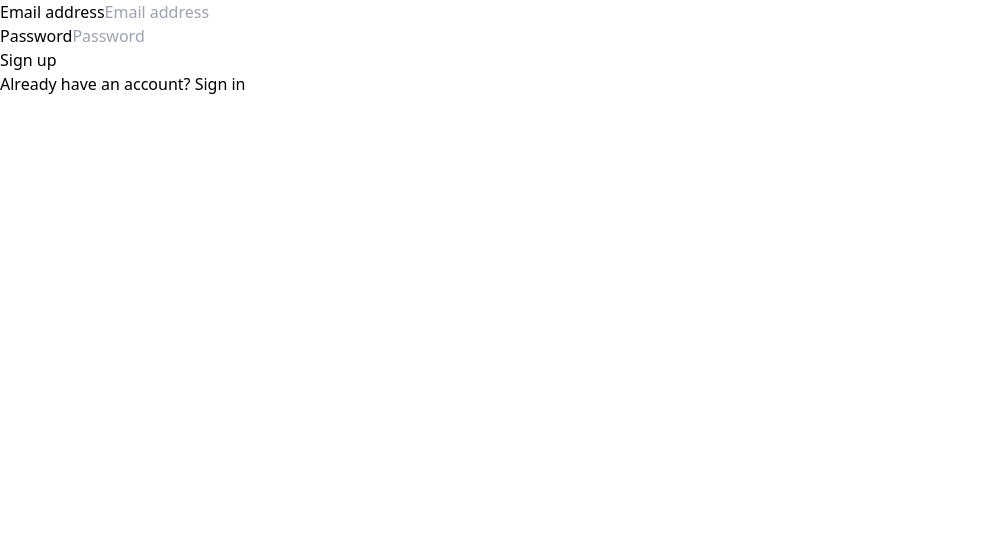
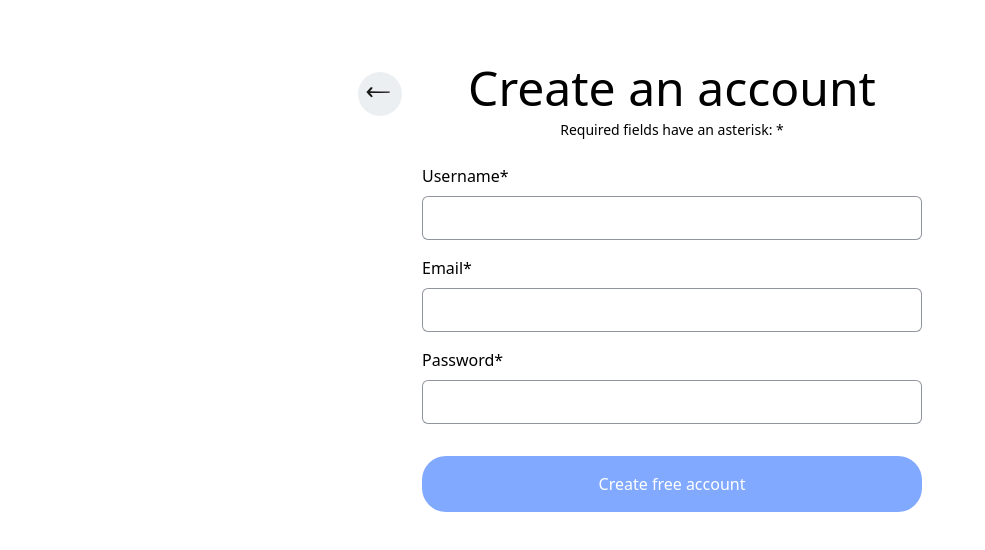
Before and after one commit to earool/basecoin_coinbase_clone, a React (Vite) app: page /signup in a window 1280 px wide. Shown: the top 550 px of the page, without its empty margins (0-985 px from the left). Built offline with nearby package versions, Linux system fonts and the light colour scheme; no server answers.

Commit message:
feat: add Signup component with useInput hook to managing validation

```diff
--- /dev/null
+++ b/src/components/starting/GoBackBtn.jsx
@@ -0,0 +1,26 @@
+import React from 'react';
+import { useNavigate } from 'react-router-dom';
+
+import { ReactComponent as LeftArrow } from '../../assets/icons/others/left_arrow.svg';
+
+function GoBackButton() {
+  const navigate = useNavigate();
+
+  const goBack = () => {
+    navigate('..');
+  };
+
+  return (
+    <button
+      type="button"
+      onClick={goBack}
+      className="bg-gray-border rounded-3xl p-2 mr-5 mt-2"
+    >
+      <div>
+        <LeftArrow />
+      </div>
+    </button>
+  );
+}
+
+export default GoBackButton;
--- /dev/null
+++ b/src/hooks/useInput.jsx
@@ -0,0 +1,43 @@
+/* eslint-disable no-nested-ternary */
+import React, { useState } from 'react';
+
+function useInput(label, description, validateValue) {
+  const [enteredValue, setEnteredValue] = useState('');
+  const [isTouched, setIsTouched] = useState(false);
+
+  const valueIsValid = validateValue(enteredValue);
+  const hasError = !valueIsValid && isTouched;
+
+  const valueChangeHandler = (e) => {
+    setEnteredValue(e.target.value);
+  };
+
+  const inputBlurHandler = () => {
+    setIsTouched(true);
+  };
+
+  const classesName = !hasError ? 'custom-input' : 'invalid-input';
+
+  const errorMessage = hasError
+    ? enteredValue.trim() === ''
+      ? `${label} is required`
+      : `${description}`
+    : '';
+
+  const errorPara = (
+    <p className=" text-red-600 text-sm font-light pt-2 max-w-[400px]">
+      {errorMessage}
+    </p>
+  );
+
+  return {
+    value: enteredValue,
+    valueIsValid,
+    errorPara,
+    classesName,
+    valueChangeHandler,
+    inputBlurHandler,
+  };
+}
+
+export default useInput;
--- a/src/index.css
+++ b/src/index.css
@@ -7,12 +7,25 @@
   }
 
   .custom-bg-btn {
-    @apply bg-my-blue text-white
+    @apply bg-my-blue text-white;
   }
 
   .custom-bg-btn:hover {
-    @apply bg-my-blue-darker
+    @apply bg-my-blue-darker;
   }
+
+  .custom-label-div {
+    @apply flex mt-2 flex-col font-medium;
+  }
+
+  .custom-input {
+    @apply w-full h-[2.75rem] py-2 mt-2 border border-gray-border-darker rounded-md p-2 focus:outline-none focus:border-my-blue-darker focus:border-2;
+  }
+
+  .invalid-input {
+    @apply w-full h-[2.75rem] py-2 mt-2 border bg-red-100 border-red-600 rounded-md p-2 focus:outline-none focus:border-2;
+  }
+
 }
 
 @tailwind utilities;
--- a/src/pages/starting_pages/Signup.jsx
+++ b/src/pages/starting_pages/Signup.jsx
@@ -1,66 +1,146 @@
-/* eslint-disable jsx-a11y/label-has-associated-control */
-import React, { useState } from 'react';
-import { useNavigate, NavLink } from 'react-router-dom';
+import React from 'react';
 import { createUserWithEmailAndPassword } from 'firebase/auth';
+import { useNavigate } from 'react-router-dom';
+
 import { auth } from '../../firebase';
+import useViewport from '../../hooks/useViewport';
+import useInput from '../../hooks/useInput';
+import GoBackButton from '../../components/starting/GoBackBtn';
+import {
+  validateName,
+  validatePassword,
+  validateEmail,
+} from '../../utils/validators';
 
 function Signup() {
-  const navigate = useNavigate();
-  const [email, setEmail] = useState('');
-  const [password, setPassword] = useState('');
+  const navigate = useNavigate('/');
+  const { width } = useViewport();
+  const breakPoint = 720;
 
-  const onSubmit = async (e) => {
+  const {
+    value: enteredNameValue,
+    valueIsValid: enteredNameIsValid,
+    errorPara: nameErrorPara,
+    classesName: nameClassesName,
+    valueChangeHandler: nameChangeHandler,
+    inputBlurHandler: nameBlurHandler,
+  } = useInput('Username', 'Username is required', validateName);
+
+  const {
+    value: enteredEmailValue,
+    valueIsValid: enteredEmailIsValid,
+    errorPara: emailErrorPara,
+    classesName: emailClassesName,
+    valueChangeHandler: emailChangeHandler,
+    inputBlurHandler: emailBlurHandler,
+  } = useInput('Email', 'Required email format', validateEmail);
+
+  const {
+    value: enteredPasswordValue,
+    valueIsValid: enteredPasswordIsValid,
+    errorPara: passwordErrorPara,
+    classesName: passwordClassesName,
+    valueChangeHandler: passwordChangeHandler,
+    inputBlurHandler: passwordBlurHandler,
+  } = useInput(
+    'Password',
+    'A minimum of 6 characters (letters and numbers), and at least one number and a letter',
+    validatePassword
+  );
+
+  const isFormValid =
+    enteredNameIsValid && enteredEmailIsValid && enteredPasswordIsValid;
+
+  const onSubmitHandler = async (e) => {
     e.preventDefault();
 
-    await createUserWithEmailAndPassword(auth, email, password)
+    if (!isFormValid) {
+      return;
+    }
+
+    await createUserWithEmailAndPassword(
+      auth,
+      enteredEmailValue,
+      enteredPasswordValue
+    )
       .then((userCredential) => {
-        // Signed in
+        console.log(userCredential);
         const { user } = userCredential;
-        console.log(user);
+        user.updateProfile({
+          displayName: enteredNameValue,
+        });
         navigate('/signin');
       })
       .catch((error) => {
         const errorCode = error.code;
         const errorMessage = error.message;
-        console.log(errorCode, errorMessage);
+        console.log(error, errorCode, errorMessage);
       });
   };
 
   return (
+    <main className="flex flex-col ">
+      <span className="h-4 lg:h-16" />
+      <div className="flex  mx-auto">
+        {width > breakPoint ? (
           <div>
-      <form>
-        <div>
-          <label htmlFor="email">Email address</label>
+            <GoBackButton />
+          </div>
+        ) : null}
+        <div className="flex flex-col w-[500px]">
+          <div className="mb-4">
+            <h1 className="text-5xl mb-2 text-center">Create an account</h1>
+            <p className="text-sm text-center">
+              Required fields have an asterisk: *
+            </p>
+          </div>
+          <form onSubmit={onSubmitHandler}>
+            <div className="[&>label]:custom-label-div">
+              <label htmlFor="username">
+                Username*
                 <input
+                  className={nameClassesName}
+                  type="text"
+                  value={enteredNameValue}
+                  onChange={nameChangeHandler}
+                  onBlur={nameBlurHandler}
+                />
+                {nameErrorPara}
+              </label>
+              <label htmlFor="email">
+                Email*
+                <input
+                  value={enteredEmailValue}
+                  className={emailClassesName}
                   type="email"
-            label="Email address"
-            value={email}
-            onChange={(e) => setEmail(e.target.value)}
-            required
-            placeholder="Email address"
+                  onChange={emailChangeHandler}
+                  onBlur={emailBlurHandler}
                 />
+                {emailErrorPara}
+              </label>
+              <label htmlFor="password">
+                Password*
+                <input
+                  className={passwordClassesName}
+                  value={enteredPasswordValue}
+                  type="password"
+                  onChange={passwordChangeHandler}
+                  onBlur={passwordBlurHandler}
+                />
+                {passwordErrorPara}
+              </label>
             </div>
-
-        <div>
-          <label htmlFor="password">Password</label>
-          <input
-            type="password"
-            label="Create password"
-            value={password}
-            onChange={(e) => setPassword(e.target.value)}
-            required
-            placeholder="Password"
-          />
-        </div>
-
-        <button type="submit" onClick={onSubmit}>
-          Sign up
+            <button
+              className="w-full my-6 py-4 px-10 rounded-3xl text-white bg-my-blue-darker hover:bg-my-blue disabled:bg-my-blue-disabled"
+              type="submit"
+              disabled={!isFormValid}
+            >
+              Create free account
             </button>
           </form>
-      <p>
-        Already have an account? <NavLink to="/login">Sign in</NavLink>
-      </p>
         </div>
+      </div>
+    </main>
   );
 }
 
--- /dev/null
+++ b/src/utils/validators.js
@@ -0,0 +1,14 @@
+export function validateName(value) {
+  return value.trim() !== '';
+}
+
+export function validatePassword(value) {
+  // minimum 8 chars, min 1 digit and letter, only digits and letters
+  const regex = /^(?=.*\d)(?=.*[a-zA-Z])[a-zA-Z\d]{6,}$/;
+  return regex.test(value);
+}
+
+export function validateEmail(value) {
+  const regex = /^[^\s@]+@[^\s@]+\.[^\s@]+$/;
+  return regex.test(value);
+}
```
Lines whose indentation alone changed are shown as unchanged.
